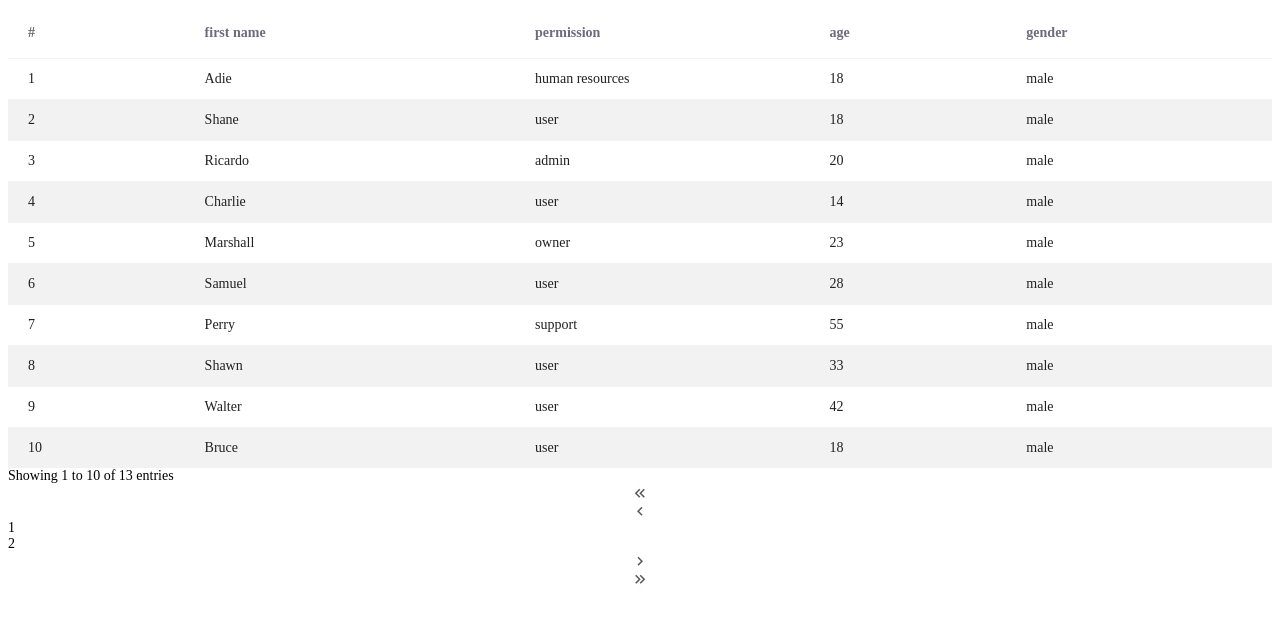
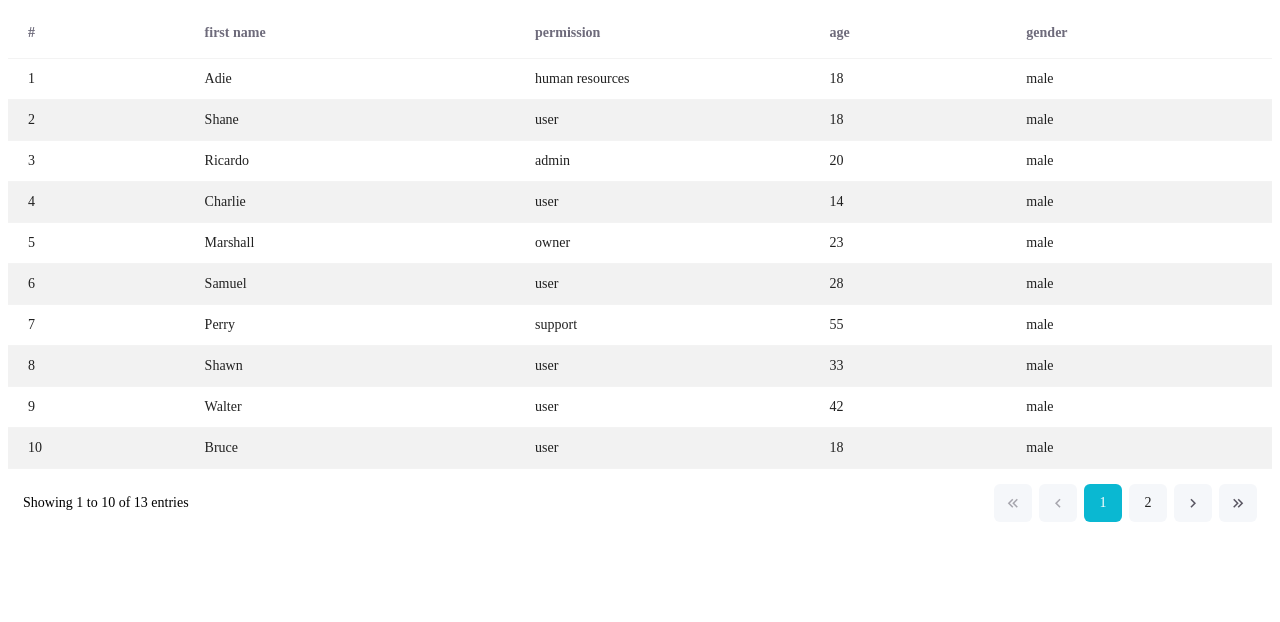
Before and after one commit to Abolfazl-Pourtirandazi/vue3-g-grid, a Vue app: page / in a window 1280 px wide. Shown: the top 622 px of the page. Built offline with nearby package versions, Linux system fonts and the light colour scheme.

Commit message:
update: ggrid pagination style

```diff
--- a/src/assets/scss/style.scss
+++ b/src/assets/scss/style.scss
@@ -36,4 +36,18 @@
   --ggrid-row-border-color: 243, 243, 243; //F3F3F3
   --ggrid-row-border-style: solid;
   --ggrid-row-border-width: 1px;
+
+  /* Pagination */
+  --ggrid-pagination-btn-background-color: 245, 247, 250; //#F5F7FA
+  --ggrid-pagination-btn-foreground-color: 33, 33, 33; //#212121
+  --ggrid-pagination-btn-active-background-color: 10, 184, 210; //#0ab8d2
+  --ggrid-pagination-btn-active-foreground-color: 255, 255, 255; //#fff
+  --ggrid-pagination-icon-color: 89, 86, 98; //#6D6A76
+
+  --ggrid-pagination-horizontal-padding: 15px;
+  --ggrid-pagination-vertical-padding: 15px;
+
+  --ggrid-pagination-border-color: 243, 243, 243; //f3f3f3
+  --ggrid-pagination-border-style: solid;
+  --ggrid-pagination-border-width: 1px;
 }
--- a/src/components/grid/gGrid.scss
+++ b/src/components/grid/gGrid.scss
@@ -58,5 +58,73 @@
         }
       }
     }
+
+    .pagination {
+      display: flex;
+      align-items: center;
+      flex-direction: column;
+      padding: var(--ggrid-pagination-vertical-padding) var(--ggrid-pagination-horizontal-padding);
+      border-top: var(--ggrid-pagination-border-width) var(--ggrid-pagination-border-style)
+        rgb(var(--ggrid-pagination-border-color));
+
+      @media screen and (min-width: 658px) {
+        flex-direction: row !important;
+        justify-content: space-between;
+
+        .p-desc {
+          display: block !important;
+        }
+      }
+
+      .p-desc {
+        display: none;
+      }
+
+      .p-data {
+        display: flex;
+        gap: 7px;
+
+        .p-numbers {
+          display: flex;
+          gap: 7px;
+
+          .p-number {
+            display: flex;
+            align-items: center;
+            justify-content: center;
+            min-width: 35px;
+            color: rgb(var(--ggrid-pagination-btn-foreground-color));
+
+            &.active {
+              background-color: rgb(var(--ggrid-pagination-btn-active-background-color));
+              color: rgb(var(--ggrid-pagination-btn-active-foreground-color));
+            }
+          }
+        }
+
+        .item {
+          display: flex;
+          align-items: center;
+          justify-content: center;
+          width: 38px;
+          height: 38px;
+          background-color: rgb(var(--ggrid-pagination-btn-background-color));
+          border-radius: 6px;
+          cursor: pointer;
+
+          .g-icon {
+            color: rgb(var(--ggrid-pagination-icon-color));
+          }
+
+          &.disabled {
+            cursor: unset;
+
+            .g-icon {
+              opacity: 0.5;
+            }
+          }
+        }
+      }
+    }
   }
 }
```
